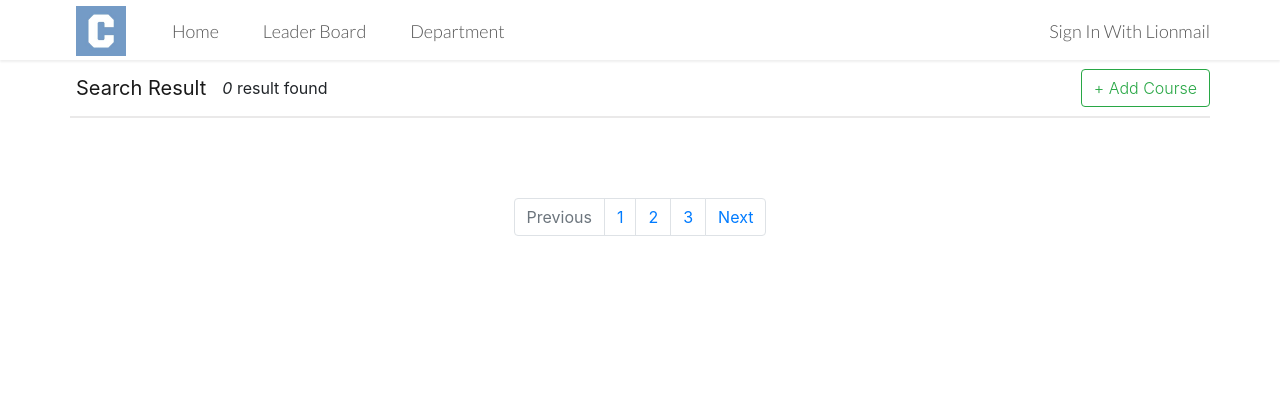
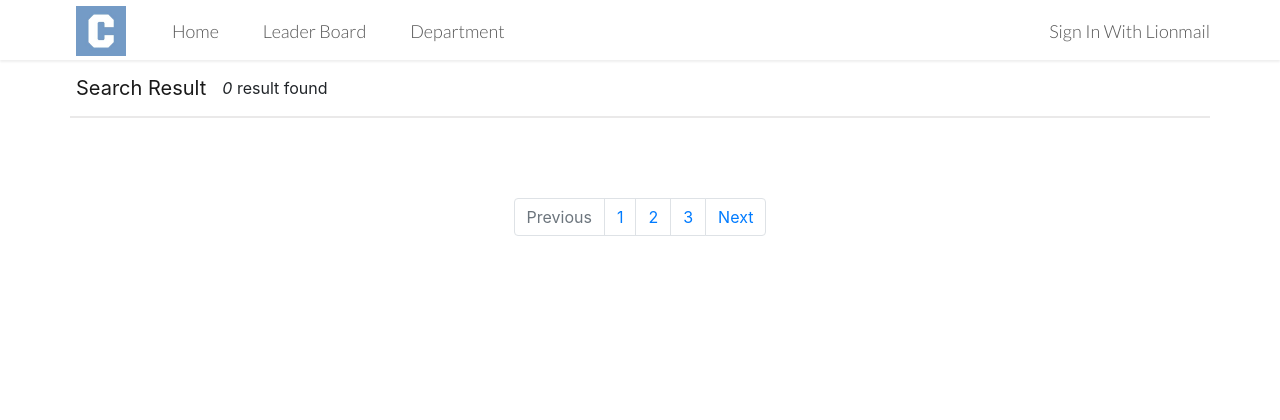
Before and after one commit to maobowen/Less0n, a Flask app: page /search/ in a window 1280 px wide. Shown: the top 420 px of the page. Run offline with Flask 2, Linux system fonts and the light colour scheme; some libraries are stand-ins or nearby versions.

Commit message:
delete buttons

```diff
--- a/less0n/templates/department-course.html
+++ b/less0n/templates/department-course.html
@@ -14,9 +14,6 @@
                 <div class="dept-info">
                     <h3 class="display-4">Department of {{ dept.name }}</h3>
                     <p class="lead">Website: <a href="{{ dept.url }}" target="_blank">{{ dept.url }}</a></p>
-                    <form action = '/course' class="form-inline my-2 my-lg-0" method = "POST">
-                        <button class="btn btn-outline-success my-2 my-sm-0" type="submit">+ Add Course</button>
-                    </form>
                 </div>
             </div>
         </div>
--- a/less0n/templates/search-result.html
+++ b/less0n/templates/search-result.html
@@ -17,9 +17,6 @@
                 <ul class="navbar-nav mr-auto">
 
                 </ul>
-                <form action = '/course' class="form-inline my-2 my-lg-0" method = "POST">
-                    <button class="btn btn-outline-success my-2 my-sm-0" type="submit">+ Add Course</button>
-                </form>
             </div>
         </nav>
 
```
